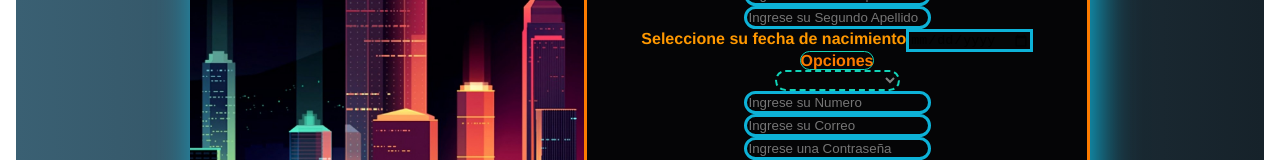
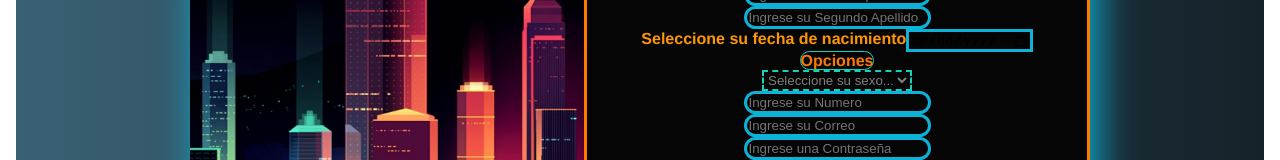
Before and after one commit to sneydermc3007/CovControl, a Vue app in the folder front-end/: page /Sing_up in a window 1280 px wide. Shown: the part 406-566 px from the top of the page. Built offline with nearby package versions, Linux system fonts and the light colour scheme.

Commit message:
Add placeholder sexo

```diff
--- a/front-end/src/components/Registro.vue
+++ b/front-end/src/components/Registro.vue
@@ -65,7 +65,7 @@
                   <label class="input-group-text" for="sex">Opciones</label>
                 </div>
                 <select v-model="registro.sex" class="custom-select" id="sex">
-                  <option disabled selected hidden>Escoja su sexo...</option>
+                  <option disabled hidden value=""> Seleccione su sexo... </option>
                   <option value="1">Masculino</option>
                   <option value="2">Femenino</option>
                   <option value="3">No Binario</option>
@@ -236,11 +236,10 @@ b, strong {
   background: #fc7b00;
 }
 
-.custom-select {
+#sex.custom-select {
   background: none;
   color: grey;
   border: 2px dashed #11d3b8;
-  border-radius: 20px;
 }
 
 .input-group-text {
```
